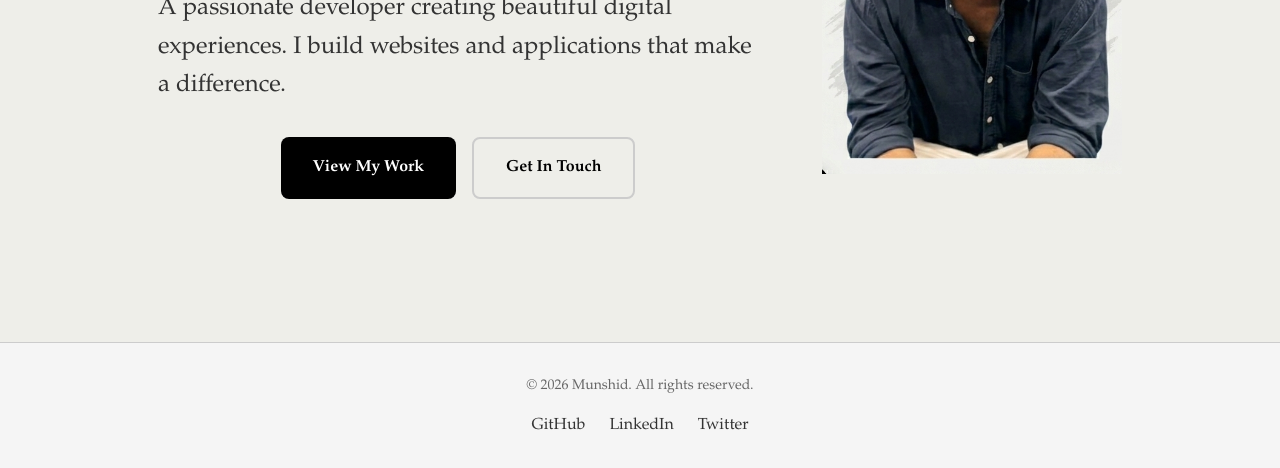
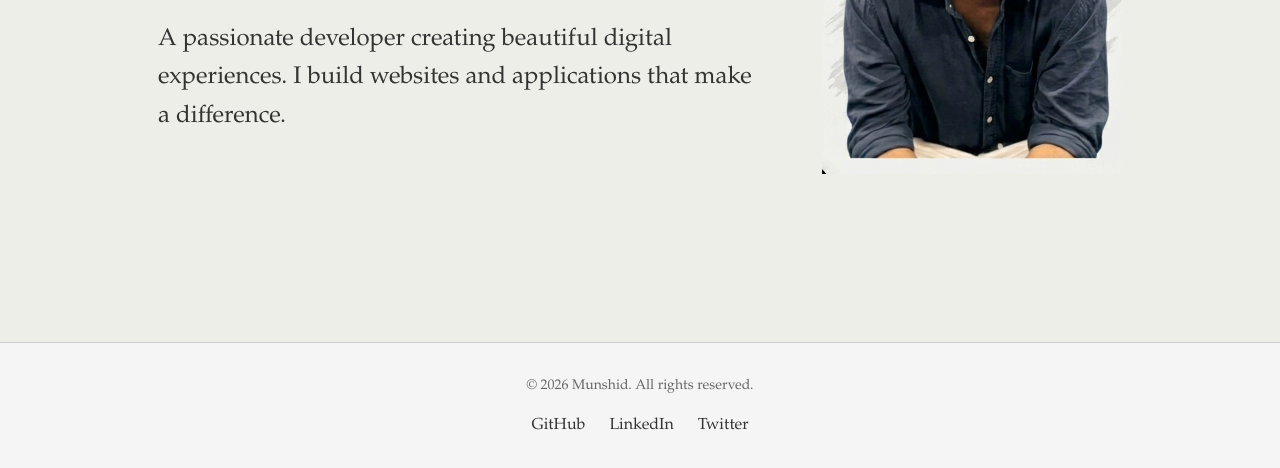
Before and after one commit to munshid212-maker/munshid, a plain HTML site: page index.html in a window 1280 px wide. Shown: the part 458-926 px from the top of the page. Drawn offline with Linux system fonts and the light colour scheme.

Commit message:
Add files via upload

```diff
--- a/index.html
+++ b/index.html
@@ -40,8 +40,6 @@
             I build websites and applications that make a difference.
           </p>
           <div class="hero-buttons">
-            <a href="projects.html" class="btn btn-primary">View My Work</a>
-            <a href="contact.html" class="btn btn-secondary">Get In Touch</a>
           </div>
         </div>
         <div style="display: flex; align-items: center; justify-content: center;">
```
